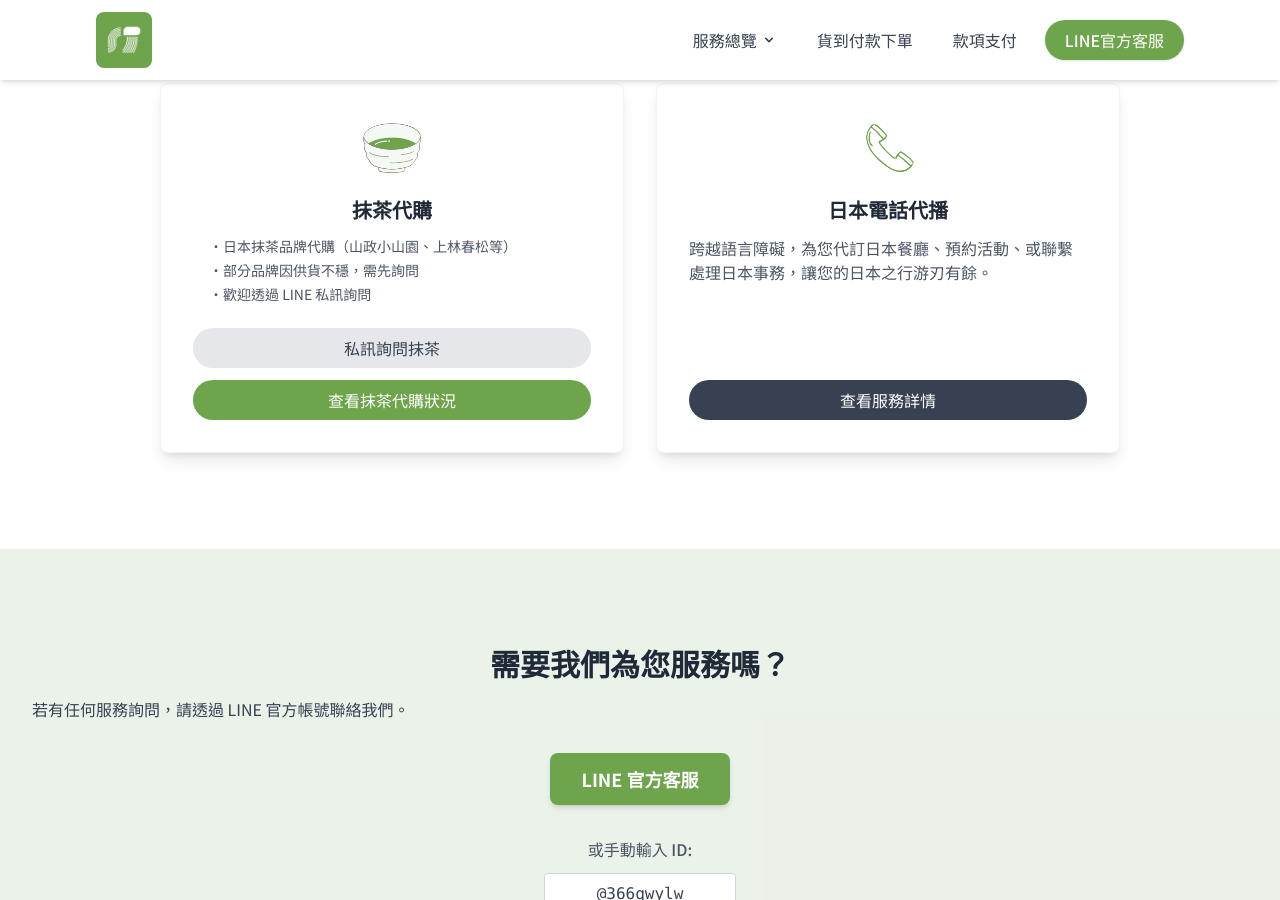
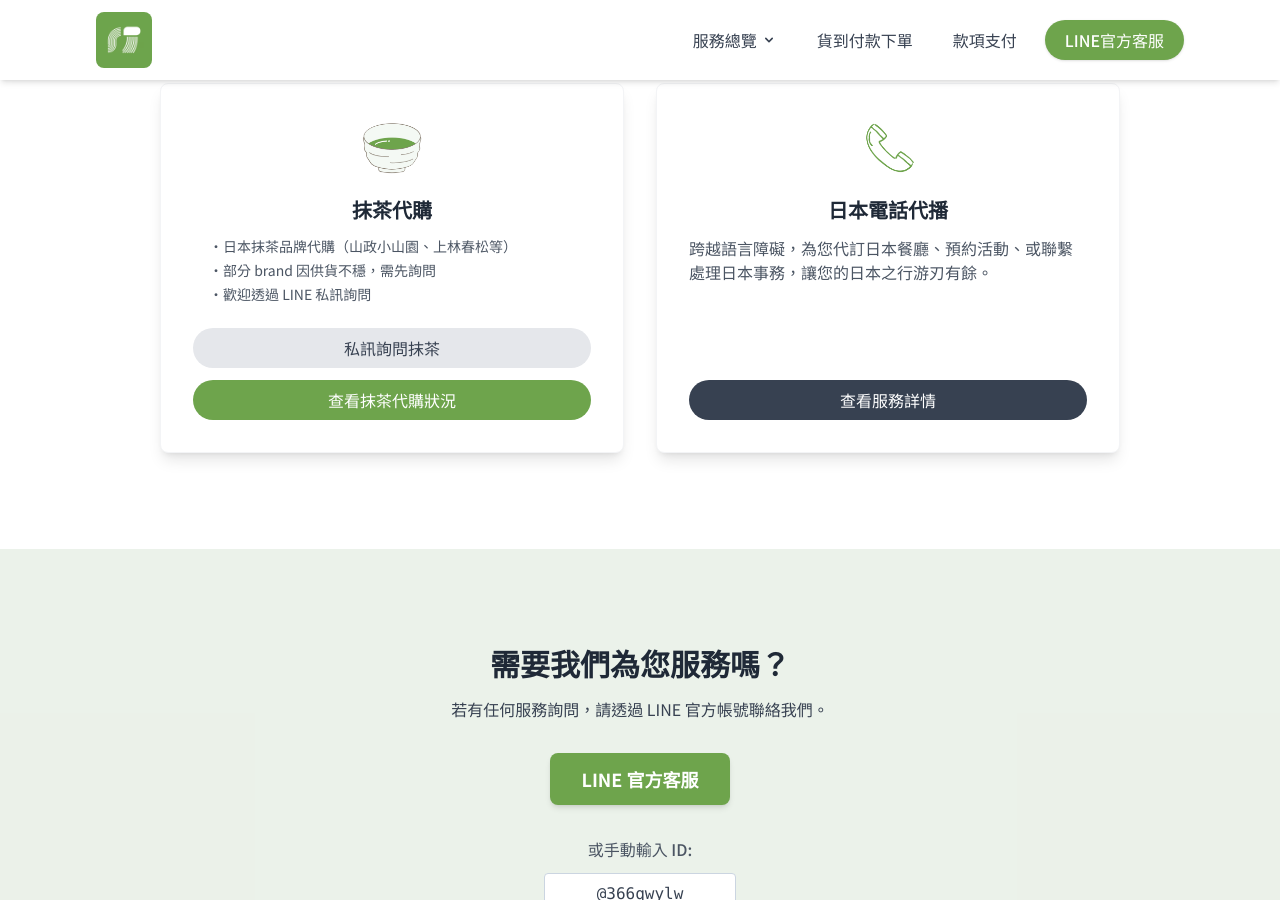
Before and after one commit to keicha2025/keicha, a Jekyll site: the page built from index.html, in a window 1280 px wide and 900 px high, scrolled down 1574 px. Built offline with Jekyll 4.4.1, drawn with Linux system fonts in a browser that asks for light colours; nearby versions of some CDN libraries; some web fonts are replaced.

Commit message:
Update index.html

```diff
--- a/index.html
+++ b/index.html
@@ -47,21 +44,15 @@ keywords: KEICHA, 日本茶, 日本代購, 抹茶, 抹茶代購, 上林春松,
     </div>
 </section>
 
-
-
-<!-- 4. 付款與下單專區 -->
-    <section id="payment" class="py-16 md:py-24 bg-gray-50">
-        <!-- 修改：統一寬度為 max-w-5xl -->
+<section id="payment" class="py-16 md:py-24 bg-gray-50 scroll-mt-20">
         <div class="container mx-auto px-4 sm:px-6 lg:px-8 max-w-5xl">
             <h2 class="text-2xl md:text-3xl font-bold text-center mb-12">付款與下單專區</h2>
             <p class="text-center text-gray-500 mb-8">
                 所有訂單皆先透過 LINE 確認內容與金額後再進行付款
             </p>
 
-            <!-- 修改：統一間距為 gap-8 -->
             <div class="grid grid-cols-1 lg:grid-cols-2 gap-8 items-stretch">
 
-                <!-- 卡片 1 -->
                 <div class="bg-white p-8 rounded-lg shadow-lg flex flex-col h-full">
                     <h3 class="text-xl md:text-2xl font-semibold text-center mb-8">線上刷卡支付</h3>
 
@@ -82,7 +73,6 @@ keywords: KEICHA, 日本茶, 日本代購, 抹茶, 抹茶代購, 上林春松,
                     </div>
                 </div>
 
-                <!-- 卡片 2 -->
                 <div class="bg-white p-8 rounded-lg shadow-lg flex flex-col h-full">
                     <h3 class="text-xl md:text-2xl font-semibold text-center mb-8">店到店貨到付款下單</h3>
 
@@ -106,23 +96,19 @@ keywords: KEICHA, 日本茶, 日本代購, 抹茶, 抹茶代購, 上林春松,
         </div>
     </section>
 
-    <!-- 5. 服務項目 -->
-    <section id="services" class="py-16 md:py-24 bg-white">
-        <!-- 修改：統一寬度為 max-w-5xl (原本是 max-w-4xl) -->
+    <section id="services" class="py-16 md:py-24 bg-white scroll-mt-20">
         <div class="container mx-auto px-4 sm:px-6 lg:px-8 max-w-5xl">
             <h2 class="text-2xl md:text-3xl font-bold text-center mb-12">服務項目</h2>
 
-            <!-- 修改：統一間距為 gap-8 -->
             <div class="grid grid-cols-1 md:grid-cols-2 gap-8 items-stretch">
 
-                <!-- 卡片 1 -->
                 <div class="bg-white p-8 rounded-lg shadow-lg text-center transform hover:scale-105 transition-transform duration-300 flex flex-col h-full border border-gray-100">
                     <img src="{{ site.baseurl }}/images/KEICHA_icon_maccha.png" alt="抹茶代購" class="h-16 w-16 mx-auto mb-4">
                     <h3 class="text-xl font-semibold mb-3">抹茶代購</h3>
 
                     <ul class="text-gray-600 mb-6 text-left text-sm space-y-1 pl-4 flex-grow">
                         <li>・日本抹茶品牌代購（山政小山園、上林春松等）</li>
-                        <li>・部分品牌因供貨不穩，需先詢問</li>
+                        <li>・部分 brand 因供貨不穩，需先詢問</li>
                         <li>・歡迎透過 LINE 私訊詢問</li>
                     </ul>
 
@@ -136,7 +122,6 @@ keywords: KEICHA, 日本茶, 日本代購, 抹茶, 抹茶代購, 上林春松,
                     </div>
                 </div>
 
-                <!-- 卡片 2 -->
                 <div class="bg-white p-8 rounded-lg shadow-lg text-center transform hover:scale-105 transition-transform duration-300 flex flex-col h-full border border-gray-100">
                     <img src="{{ site.baseurl }}/images/KEICHA_icon_denwa.png" alt="電話代播" class="h-16 w-16 mx-auto mb-4">
                     <h3 class="text-xl font-semibold mb-3">日本電話代播</h3>
@@ -154,15 +139,15 @@ keywords: KEICHA, 日本茶, 日本代購, 抹茶, 抹茶代購, 上林春松,
         </div>
     </section>
 
-
-    <section id="contact" class="py-16 md:py-24 bg-brandGreen bg-opacity-10">
+<section id="contact" class="py-16 md:py-24 bg-brandGreen bg-opacity-10 scroll-mt-20">
         <div class="container mx-auto px-4 sm:px-6 lg:px-8 text-center">
             <h2 class="text-2xl md:text-3xl font-bold mb-4">需要我們為您服務嗎？</h2>
-            <p class="text-left text-gray-700 mb-8">若有任何服務詢問，請透過 LINE 官方帳號聯絡我們。</p>
+
+            <p class="text-center text-gray-700 mb-8">若有任何服務詢問，請透過 LINE 官方帳號聯絡我們。</p>
 
             <a href="https://lin.ee/F3JngaC" target="_blank" rel="noopener noreferrer"
                class="inline-block bg-brandGreen text-white px-8 py-3 rounded-lg text-lg font-bold hover:bg-opacity-90 transition duration-300 shadow-md transform hover:scale-105">
-               LINE 官方客服
+                LINE 官方客服
             </a>
 
             <p class="text-gray-600 mt-8 mb-3 font-medium">或手動輸入 ID:</p>
@@ -170,7 +155,7 @@ keywords: KEICHA, 日本茶, 日本代購, 抹茶, 抹茶代購, 上林春松,
             <input type="text" value="@366qwylw" readonly
                onclick="this.select()"
                class="font-mono bg-white p-2 rounded border border-slate-300 text-center w-48
-                      focus:outline-none focus:ring-2 focus:ring-brandGreen text-gray-700"
+                     focus:outline-none focus:ring-2 focus:ring-brandGreen text-gray-700"
                onfocus="this.select()">
         </div>
     </section>
```
Also changed, not shown: other parts of index.html (+1 -4 lines).
